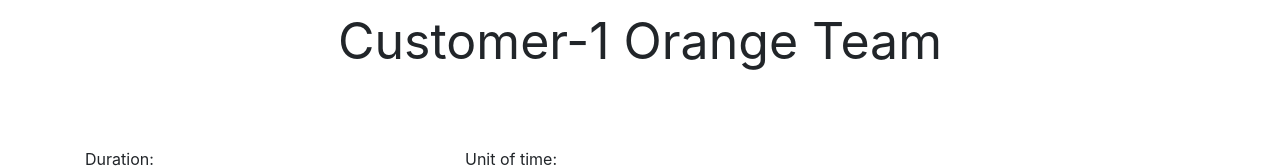
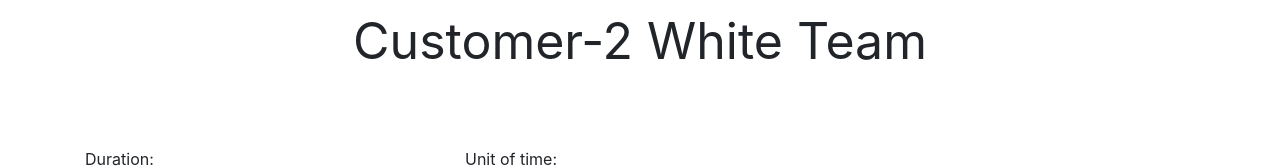
Before and after one commit to Allspark2k24/Customer2_Trusted, a plain HTML site: page index.html in a window 1280 px wide. Shown: the top 168 px of the page. Drawn offline with nearby package versions, Linux system fonts and the light colour scheme; no server answers.

Commit message:
Update index.html

```diff
--- a/index.html
+++ b/index.html
@@ -13,7 +13,7 @@
         <div class="row">
             <div class="col-sm m-1">
                 <section style="text-align: center">
-                    <p>Customer-1 Orange Team</p>
+                    <p>Customer-2 White Team</p>
                     <br><br>
                 </section>
             </div>
```
